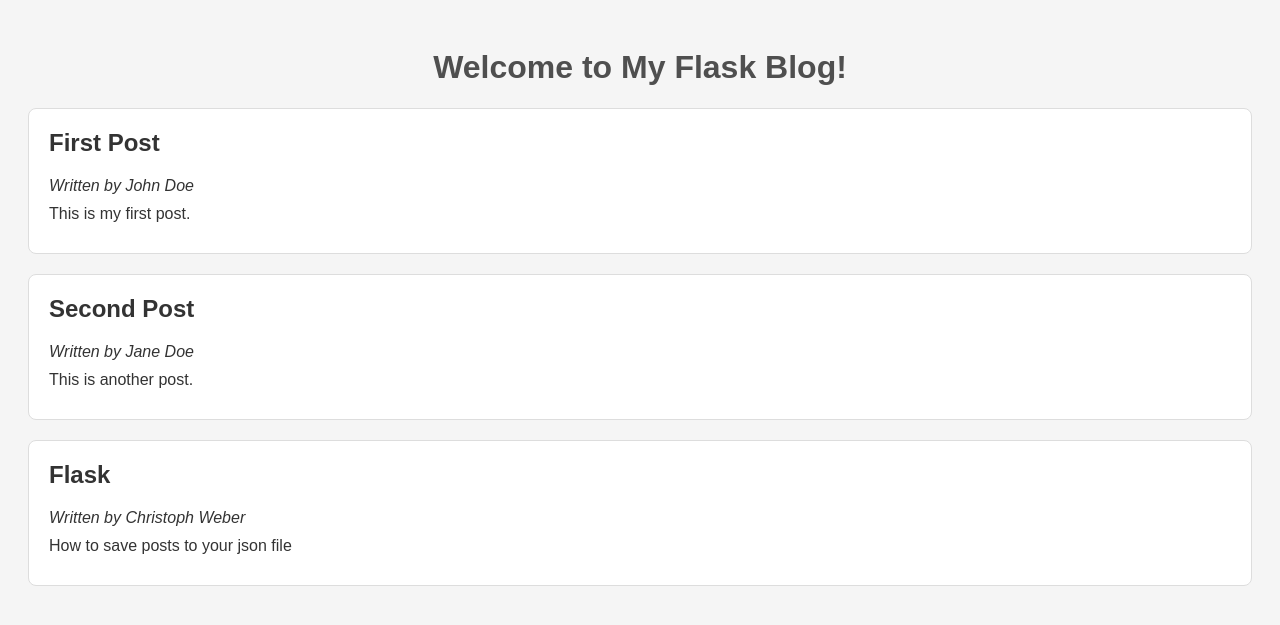
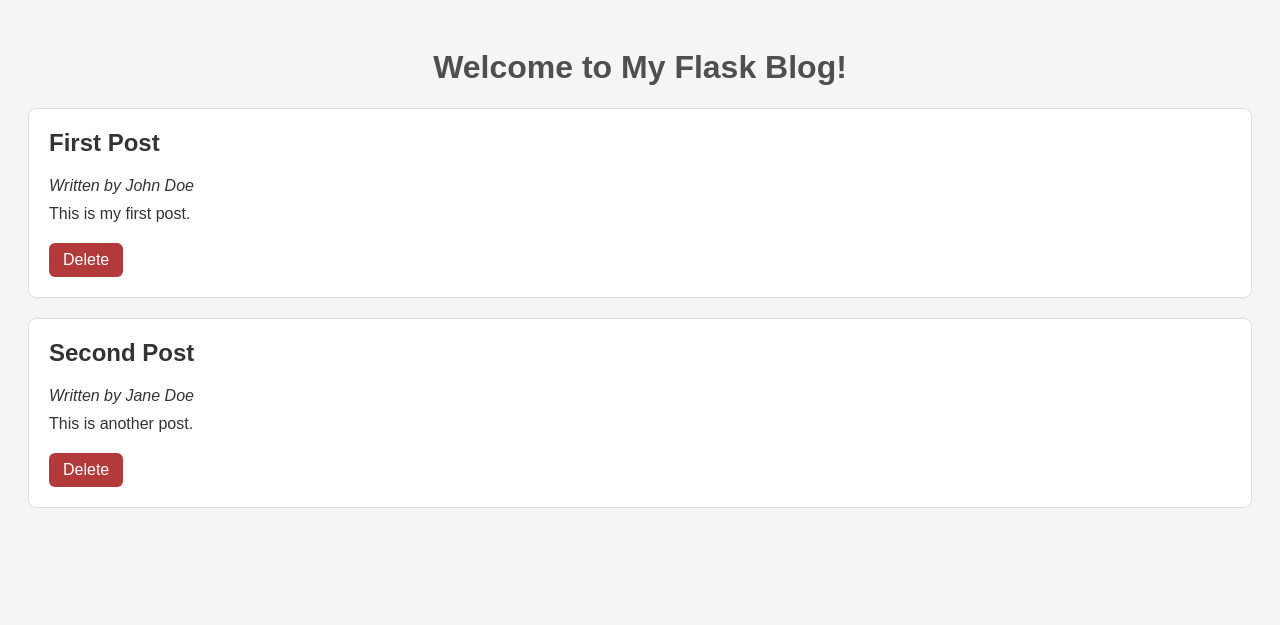
Before and after one commit to sirbalcony/masterblog, a Flask app: page / in a window 1280 px wide. Shown: the top 625 px of the page. Run offline with Flask 3, Linux system fonts and the light colour scheme.

Commit message:
Add blog post delete

```diff
--- a/app.py
+++ b/app.py
@@ -46,5 +46,18 @@ def add():
 
     return render_template("add.html")
 
+@app.route("/delete/<int:post_id>")
+def delete(post_id):
+    blog_posts = load_posts()
+
+    for post in blog_posts:
+        if post["id"] == post_id:
+            blog_posts.remove(post)
+            break
+
+    save_posts(blog_posts)
+
+    return redirect(url_for("index"))
+
 if __name__ == "__main__":
     app.run(host="0.0.0.0", port=5000, debug=True)
--- a/blog_posts.json
+++ b/blog_posts.json
@@ -10,11 +10,5 @@
         "author": "Jane Doe",
         "title": "Second Post",
         "content": "This is another post."
-    },
-    {
-        "id": 3,
-        "author": "Christoph Weber",
-        "title": "Flask ",
-        "content": "How to save posts to your json file"
     }
 ]
--- a/static/style.css
+++ b/static/style.css
@@ -76,3 +76,17 @@ button {
 button:hover {
     background-color: #333;
 }
+
+.delete-button {
+    display: inline-block;
+    margin-top: 10px;
+    padding: 8px 14px;
+    background-color: #B33A3A;
+    color: white;
+    text-decoration: none;
+    border-radius: 6px;
+}
+
+.delete-button:hover {
+    background-color: #8F2E2E;
+}
--- a/templates/index.html
+++ b/templates/index.html
@@ -15,6 +15,8 @@
             <h2>{{ post.title }}</h2>
             <p><em>Written by {{ post.author }}</em></p>
             <p>{{ post.content }}</p>
+
+            <a class="delete-button" href="{{ url_for('delete', post_id=post.id) }}">Delete</a>
         </div>
     {% endfor %}
 
```
